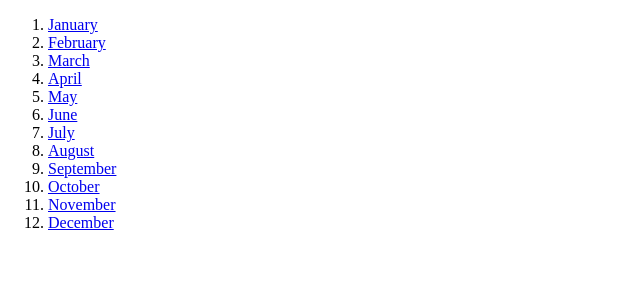
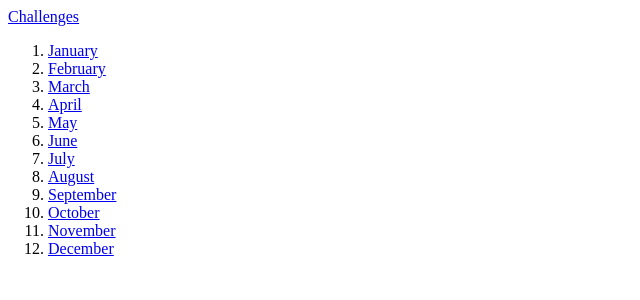
Before and after one commit to techymaj/learn-django, a Django app: page /challenge/ in a window 1280 px wide. Shown: the top 300 px of the page, without its empty margins (0-640 px from the left). Run offline with Django 5.2, Linux system fonts and the light colour scheme.

Commit message:
Template partials

```diff
--- a/challenges/templates/challenges/challenges.html
+++ b/challenges/templates/challenges/challenges.html
@@ -3,6 +3,8 @@
     All Challenges
 {% endblock page_title %}
 {% block content %}
+    {% include "challenges/partials/header.html" %}
+
     <ol>
         {% for month, path in challenges.items %}
             <li><a href="{{ path }}">{{ month }}</a></li>
--- a/challenges/templates/challenges/index.html
+++ b/challenges/templates/challenges/index.html
@@ -5,6 +5,8 @@
 {% endblock page_title %}
 
 {% block content %}
+    {% include "challenges/partials/header.html" %}
+
     <h1>I am {{ name|title }}</h1>
     {% for var in arr %}
         {% if var < 4 %}
--- /dev/null
+++ b/challenges/templates/challenges/partials/header.html
@@ -0,0 +1,3 @@
+<header>
+    <a href="{% url "challenge" %}">Challenges</a>
+</header>
--- a/challenges/urls.py
+++ b/challenges/urls.py
@@ -2,7 +2,7 @@ from django.urls import path
 from . import views
 
 urlpatterns = [
-    path("", views.index),
+    path("", views.index, name="challenge"),
     path(
         "<str:month>",
         views.monthly_challenge,
```
